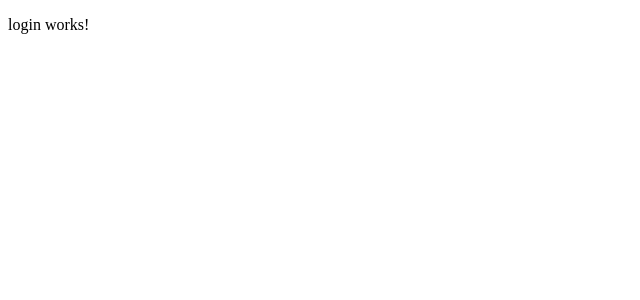
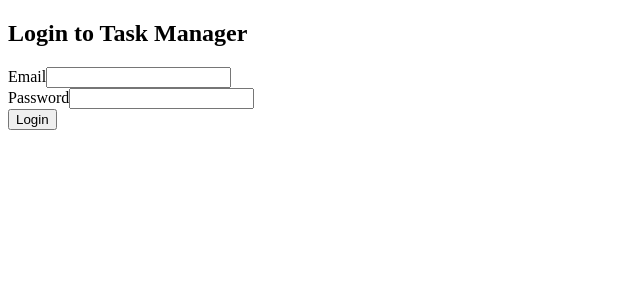
Before and after one commit to sjtroxel/Task-Manager-TS-App, an Angular app in the folder task-manager-client/: page /login in a window 1280 px wide. Shown: the top 300 px of the page, without its empty margins (0-640 px from the left). Built offline with nearby package versions, Linux system fonts and the light colour scheme.

Commit message:
logic and template for a basic login form

```diff
--- a/task-manager-client/src/app/components/login/login.html
+++ b/task-manager-client/src/app/components/login/login.html
@@ -1 +1,21 @@
-<p>login works!</p>
+<div class="login-container">
+  <h2>Login to Task Manager</h2>
+
+  <form (submit)="onLogin(); $event.preventDefault()">
+    <div class="form-group">
+      <label>Email</label>
+      <input type="email" [(ngModel)]="email" name="email" required>
+    </div>
+
+    <div class="form-group">
+      <label>Password</label>
+      <input type="password" [(ngModel)]="password" name="password" required>
+    </div>
+
+    @if (errorMessage()) {
+      <p class="error">{{ errorMessage() }}</p>
+    }
+
+    <button type="submit">Login</button>
+  </form>
+</div>
--- a/task-manager-client/src/app/components/login/login.ts
+++ b/task-manager-client/src/app/components/login/login.ts
@@ -1,11 +1,36 @@
-import { Component } from '@angular/core';
+import { Component, inject, signal } from '@angular/core';
+import { FormsModule } from '@angular/forms';
+import { AuthService } from '../../services/auth.service';
+import { Router } from '@angular/router';
 
 @Component({
   selector: 'app-login',
-  imports: [],
+  // standalone: true,        // this is actually not required anymore despite all the LLMs including it
+  imports: [FormsModule],
   templateUrl: './login.html',
   styleUrl: './login.scss',
 })
+
 export class LoginComponent {
+  private authService = inject(AuthService);
+  private router = inject(Router);
 
+  // form data
+  email = '';
+  password = '';
+  errorMessage = signal('');    // signal for error handling
+
+  onLogin() {
+    const credentials = { email: this.email, password: this.password };
+
+    this.authService.login(credentials).subscribe({
+      next: () => {
+        console.log('Login successful!!');
+        this.router.navigate(['/tasks']);
+      },
+      error: (err) => {
+        this.errorMessage.set('Invalid email or password! Strawberry is disappointed.');
+      }
+    });
+  }
 }
```
